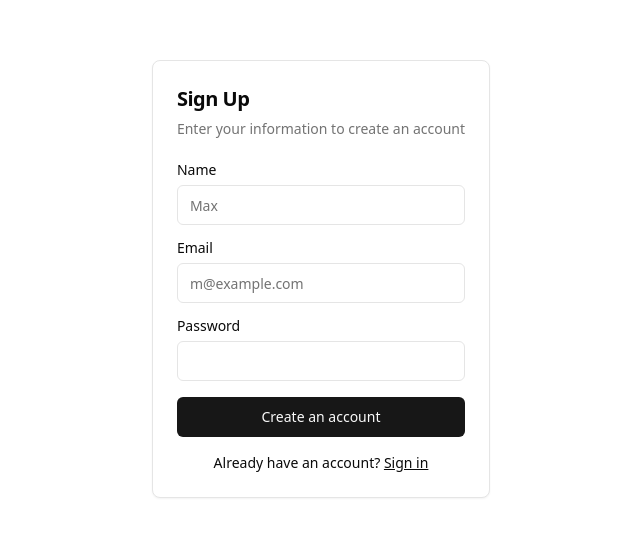
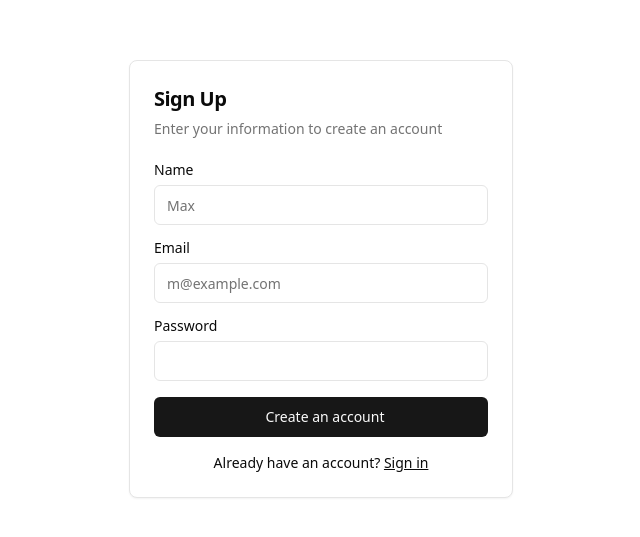
Before and after one commit to rajan126/ebookapp-dashboard, a React (Vite) app: page /auth/register in a window 1280 px wide. Shown: the part 121-658 px from the top of the page, without its empty margins (319-959 px from the left). Built offline with nearby package versions, Linux system fonts and the light colour scheme.

Commit message:
add login and register

```diff
--- a/package.json
+++ b/package.json
@@ -24,7 +24,8 @@
     "react-dom": "^18.2.0",
     "react-router-dom": "^6.23.1",
     "tailwind-merge": "^2.3.0",
-    "tailwindcss-animate": "^1.0.7"
+    "tailwindcss-animate": "^1.0.7",
+    "zustand": "^4.5.2"
   },
   "devDependencies": {
     "@types/axios": "^0.14.0",
--- /dev/null
+++ b/src/http/api.ts
@@ -0,0 +1,33 @@
+import axios from 'axios';
+import useTokenStore from '@/store';
+
+const api = axios.create({
+
+    baseURL: 'http://localhost:5513',
+    headers: {
+        'Content-Type': 'application/json',
+    },
+});
+
+api.interceptors.request.use((config) => {
+    const token = useTokenStore.getState().token;
+    if (token) {
+        config.headers.Authorization = `Bearer ${token}`;
+    }
+    return config;
+});
+
+export const login = async (data: { email: string; password: string }) =>
+    api.post('/api/users/login', data);
+
+export const register = async (data: { name: string; email: string; password: string }) =>
+    api.post('/api/users/register', data);
+
+export const getBooks = async () => api.get('/api/books');
+
+export const createBook = async (data: FormData) =>
+    api.post('/api/books', data, {
+        headers: {
+            'Content-Type': 'multipart/form-data',
+        },
+    });
--- a/src/pages/LoginPage.tsx
+++ b/src/pages/LoginPage.tsx
@@ -1,36 +1,90 @@
-import { Button } from '@/components/ui/button'
-import { Card, CardContent, CardDescription, CardFooter, CardHeader, CardTitle } from '@/components/ui/card'
-import { Input } from '@/components/ui/input'
-import { Label } from '@/components/ui/label'
-import React from 'react'
-import { Link } from 'react-router-dom'
+import { Button } from '@/components/ui/button';
+import {
+    Card,
+    CardContent,
+    CardDescription,
+    CardFooter,
+    CardHeader,
+    CardTitle,
+} from '@/components/ui/card';
+import { Input } from '@/components/ui/input';
+import { Label } from '@/components/ui/label';
+import { login } from '@/http/api';
+import useTokenStore from '@/store';
+import { useMutation } from '@tanstack/react-query';
+import { LoaderCircle } from 'lucide-react';
+import { useRef } from 'react';
+import { Link, useNavigate } from 'react-router-dom';
 
-function Login() {
+const LoginPage = () => {
+    const navigate = useNavigate();
+    const setToken = useTokenStore((state) => state.setToken);
+
+    const emailRef = useRef<HTMLInputElement>(null);
+    const passwordRef = useRef<HTMLInputElement>(null);
+
+    const mutation = useMutation({
+        mutationFn: login,
+        onSuccess: (response) => {
+            setToken(response.data.accessToken);
+            console.log('login success');
+            navigate('/dashboard/home');
+        },
+    });
+
+    const handleLoginSubmit = () => {
+        const email = emailRef.current?.value;
+        const password = passwordRef.current?.value;
+        console.log('data', { email, password });
+
+        if (!email || !password) {
+            return alert('Please enter email and password');
+        }
+
+        mutation.mutate({ email, password });
+    };
     return (
         <section className="flex justify-center items-center h-screen">
             <Card className="w-full max-w-sm">
                 <CardHeader>
                     <CardTitle className="text-2xl">Login</CardTitle>
                     <CardDescription>
-          Enter your email below to login to your account.
+                        Enter your email below to login to your account. <br />
+                        {mutation.isError && (
+                            <span className="text-red-500 text-sm">{'Something went wrong'}</span>
+                        )}
                     </CardDescription>
                 </CardHeader>
                 <CardContent className="grid gap-4">
                     <div className="grid gap-2">
                         <Label htmlFor="email">Email</Label>
-          <Input id="email" type="email" placeholder="m@example.com" required />
+                        <Input
+                            ref={emailRef}
+                            id="email"
+                            type="email"
+                            placeholder="m@example.com"
+                            required
+                        />
                     </div>
                     <div className="grid gap-2">
                         <Label htmlFor="password">Password</Label>
-          <Input id="password" type="password" required />
+                        <Input ref={passwordRef} id="password" type="password" required />
                     </div>
                 </CardContent>
                 <CardFooter>
-        <div className=' w-full'>
-        <Button className="w-full">Sign in</Button>
+                    <div className="w-full">
+                        <Button
+                            onClick={handleLoginSubmit}
+                            className="w-full"
+                            disabled={mutation.isPending}>
+                            {mutation.isPending && <LoaderCircle className="animate-spin" />}
+
+                            <span className="ml-2">Sign in</span>
+                        </Button>
+
                         <div className="mt-4 text-center text-sm">
-          Already have an account?{" "}
-          <Link to={'/register'} className="underline">
+                            Don't have an account?{' '}
+                            <Link to={'/auth/register'} className="underline">
                                 Sign up
                             </Link>
                         </div>
@@ -38,7 +92,7 @@ function Login() {
                 </CardFooter>
             </Card>
         </section>
-  )
-}
+    );
+};
 
-export default Login
+export default LoginPage;
--- a/src/pages/RegisterPage.tsx
+++ b/src/pages/RegisterPage.tsx
@@ -1,31 +1,64 @@
-import { Button } from '@/components/ui/button'
-import { Card, CardContent, CardDescription, CardHeader, CardTitle } from '@/components/ui/card'
-import { Input } from '@/components/ui/input'
-import { Label } from '@/components/ui/label'
-import React from 'react'
-import { Link } from 'react-router-dom'
-import Login from './LoginPage';
 
-function RegisterPage() {
+import { Button } from '@/components/ui/button';
+import { Card, CardContent, CardDescription, CardHeader, CardTitle } from '@/components/ui/card';
+import { Input } from '@/components/ui/input';
+import { Label } from '@/components/ui/label';
+import { register } from '@/http/api';
+import useTokenStore from '@/store';
+import { useMutation } from '@tanstack/react-query';
+import { LoaderCircle } from 'lucide-react';
+import { useRef } from 'react';
+import { Link, useNavigate } from 'react-router-dom';
+
+const RegisterPage = () => {
+    const setToken = useTokenStore((state) => state.setToken);
+
+    const navigate = useNavigate();
+
+    const nameRef = useRef<HTMLInputElement>(null);
+    const emailRef = useRef<HTMLInputElement>(null);
+    const passwordRef = useRef<HTMLInputElement>(null);
+
+    const mutation = useMutation({
+        mutationFn: register,
+        onSuccess: (response) => {
+            console.log('Login successful');
+            setToken(response.data.accessToken);
+            navigate('/dashboard/home');
+        },
+    });
+
+    const handleRegisterSubmit = () => {
+        const email = emailRef.current?.value;
+        const password = passwordRef.current?.value;
+        const name = nameRef.current?.value;
+
+        if (!name || !email || !password) {
+            return alert('Please enter email and password');
+        }
+
+        mutation.mutate({ name, email, password });
+    };
     return (
-   <section className=' flex justify-center items-center h-screen'>
-     <Card className="mx-auto max-w-sm">
+        <section className="flex justify-center items-center h-screen">
+            <Card className="w-full max-w-sm">
                 <CardHeader>
                     <CardTitle className="text-xl">Sign Up</CardTitle>
-        <CardDescription>
-          Enter your information to create an account
-        </CardDescription>
+                    <CardDescription>Enter your information to create an account</CardDescription>
+                    {mutation.isError && (
+                        <span className="text-red-500 text-sm">{'Something went wrong'}</span>
+                    )}
                 </CardHeader>
                 <CardContent>
                     <div className="grid gap-4">
                         <div className="grid gap-2">
-          <Label htmlFor="first-name">Name</Label>
-          <Input id="first-name" placeholder="Max" required />
-
+                            <Label htmlFor="name">Name</Label>
+                            <Input ref={nameRef} id="name" placeholder="Max" required />
                         </div>
                         <div className="grid gap-2">
                             <Label htmlFor="email">Email</Label>
                             <Input
+                                ref={emailRef}
                                 id="email"
                                 type="email"
                                 placeholder="m@example.com"
@@ -34,23 +67,28 @@ function RegisterPage() {
                         </div>
                         <div className="grid gap-2">
                             <Label htmlFor="password">Password</Label>
-            <Input id="password" type="password" />
+                            <Input ref={passwordRef} id="password" type="password" />
                         </div>
-          <Button type="submit" className="w-full">
-            Create an account
+
+                        <Button
+                            onClick={handleRegisterSubmit}
+                            className="w-full"
+                            disabled={mutation.isPending}>
+                            {mutation.isPending && <LoaderCircle className="animate-spin" />}
+
+                            <span className="ml-2">Create an account</span>
                         </Button>
-
                     </div>
                     <div className="mt-4 text-center text-sm">
-          Already have an account?{" "}
-          <Link to={'/Login'} className="underline">
+                        Already have an account?{' '}
+                        <Link to={'/auth/login'} className="underline">
                             Sign in
                         </Link>
                     </div>
                 </CardContent>
             </Card>
         </section>
-  )
-}
+    );
+};
 
-export default RegisterPage
+export default RegisterPage;
--- /dev/null
+++ b/src/store.ts
@@ -0,0 +1,21 @@
+import { create } from 'zustand';
+import { devtools, persist } from 'zustand/middleware';
+
+export interface TokenStore {
+    token: string;
+    setToken: (data: string) => void;
+}
+
+const useTokenStore = create<TokenStore>()(
+    devtools(
+        persist(
+            (set) => ({
+                token: '',
+                setToken: (data: string) => set(() => ({ token: data })),
+            }),
+            { name: 'token-store' }
+        )
+    )
+);
+
+export default useTokenStore;
```
Also changed, not shown: src/type.ts (added, +15 -0 lines), 1 other file (tests, documents, lock files or other folders). Lines whose indentation alone changed are shown as unchanged.
